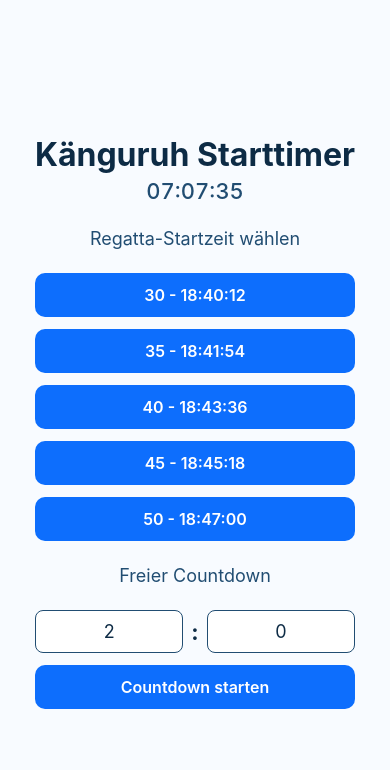
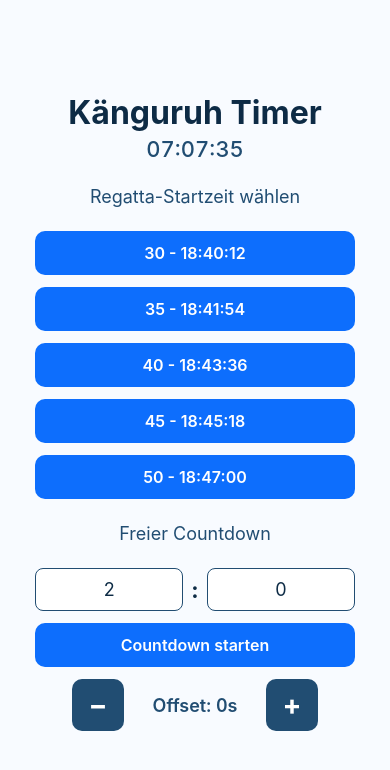
Before and after one commit to rawernic/Segeluhr, a React Native app: screen / in a window 390 px wide. Shown: the top 770 px of the page. Built offline with nearby package versions, Linux system fonts and the light colour scheme.

Commit message:
feat: rename headline to Känguruh Timer; offset controls only when stopped
Agent-Logs-Url: https://github.com/rawernic/Kaenguruh-Starttimer/sessions/5b936303-6d4c-4910-a1d4-8ae04c6f0a56

Co-authored-by: rawernic <14953947+rawernic@users.noreply.github.com>

```diff
--- a/App.tsx
+++ b/App.tsx
@@ -171,7 +171,7 @@ export default function App() {
   return (
     <View style={styles.container}>
       <View style={styles.header}>
-        <Text style={styles.title}>Känguruh Starttimer</Text>
+        <Text style={styles.title}>Känguruh Timer</Text>
         <Text style={styles.clock}>{formatClockTime(clockTime)}</Text>
       </View>
       {!isRunning && !isFinished ? (
@@ -205,13 +205,6 @@ export default function App() {
           <Pressable style={styles.button} onPress={handleCustomStart}>
             <Text style={styles.buttonLabel}>Countdown starten</Text>
           </Pressable>
-        </View>
-      ) : isRunning ? (
-        <View style={styles.countdownContainer}>
-          <Text style={styles.subtitle}>
-            {activeStart ? `Start um ${activeStart.label}` : 'Freier Countdown'}
-          </Text>
-          <Text style={styles.countdown}>{formatCountdown(remainingSeconds)}</Text>
           <View style={styles.offsetRow}>
             <Pressable style={styles.offsetButton} onPress={handleOffsetMinus}>
               <Text style={styles.offsetButtonLabel}>−</Text>
@@ -223,6 +216,18 @@ export default function App() {
               <Text style={styles.offsetButtonLabel}>+</Text>
             </Pressable>
           </View>
+        </View>
+      ) : isRunning ? (
+        <View style={styles.countdownContainer}>
+          <Text style={styles.subtitle}>
+            {activeStart ? `Start um ${activeStart.label}` : 'Freier Countdown'}
+          </Text>
+          <Text style={styles.countdown}>{formatCountdown(remainingSeconds)}</Text>
+          {offsetSeconds !== 0 && (
+            <Text style={styles.offsetLabel}>
+              Offset: {offsetSeconds > 0 ? '+' : ''}{offsetSeconds}s
+            </Text>
+          )}
           <Pressable style={styles.button} onPress={handleReset}>
             <Text style={styles.buttonLabel}>Stoppen</Text>
           </Pressable>
```
